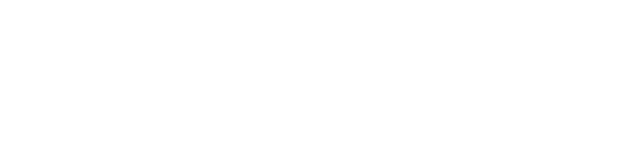
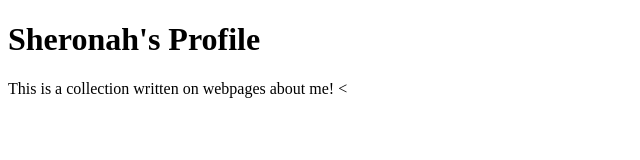
Before and after one commit to Sheronah22/Laboratory-2, a plain HTML site: page index.html in a window 1280 px wide. Shown: the whole page, without its empty margins (0-640 px from the left). Drawn offline with Linux system fonts and the light colour scheme.

Commit message:
Update index.html

```diff
--- a/index.html
+++ b/index.html
@@ -8,6 +8,8 @@
             <meta name="date-submitted" content="11-09-2024">
       </head>
       <body>
-            <h1> </h1>
+            <h1>Sheronah's Profile</h1>
+            This is a collection written on webpages about me!
+            <
       </body>
 </html>
```
